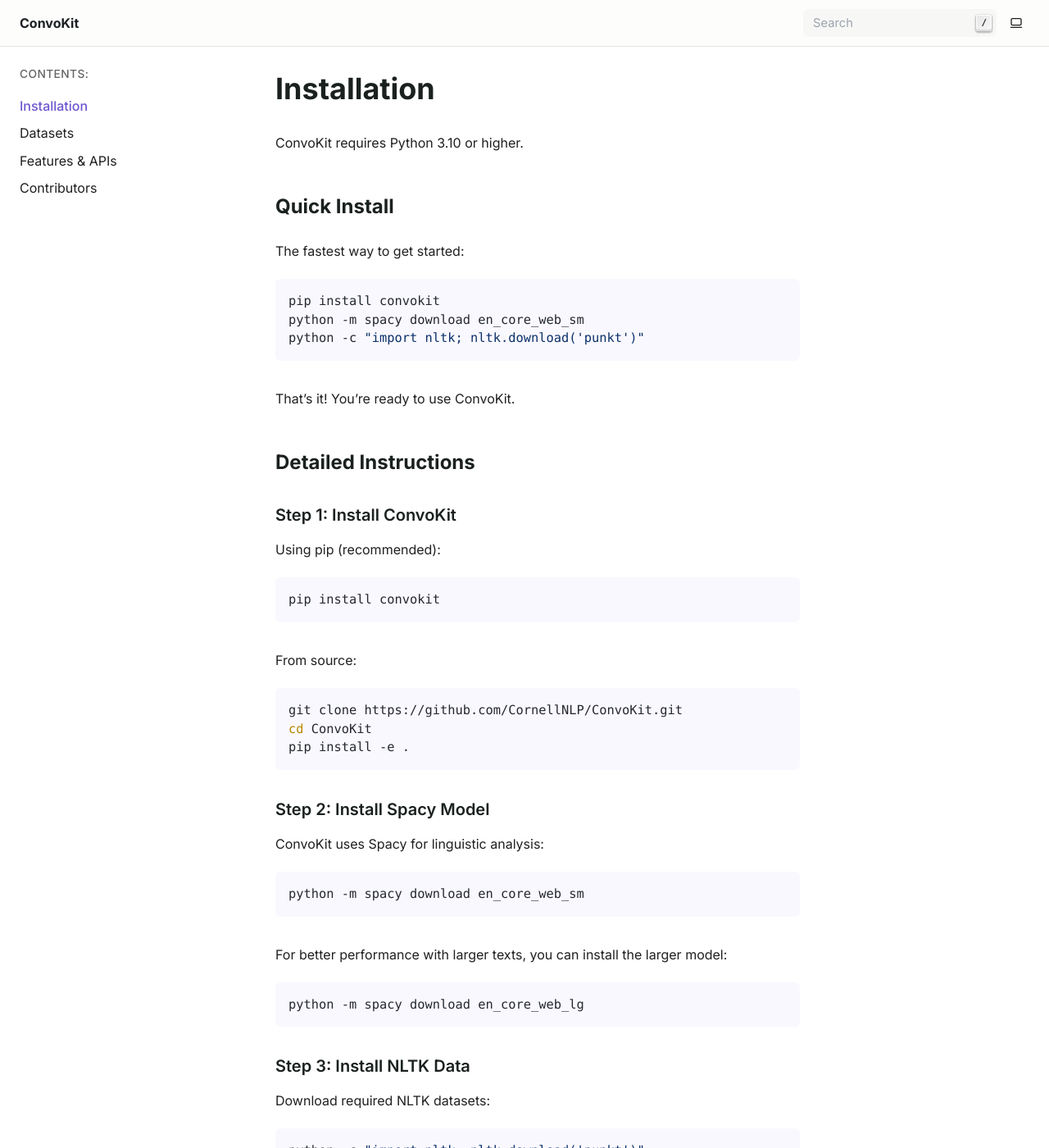
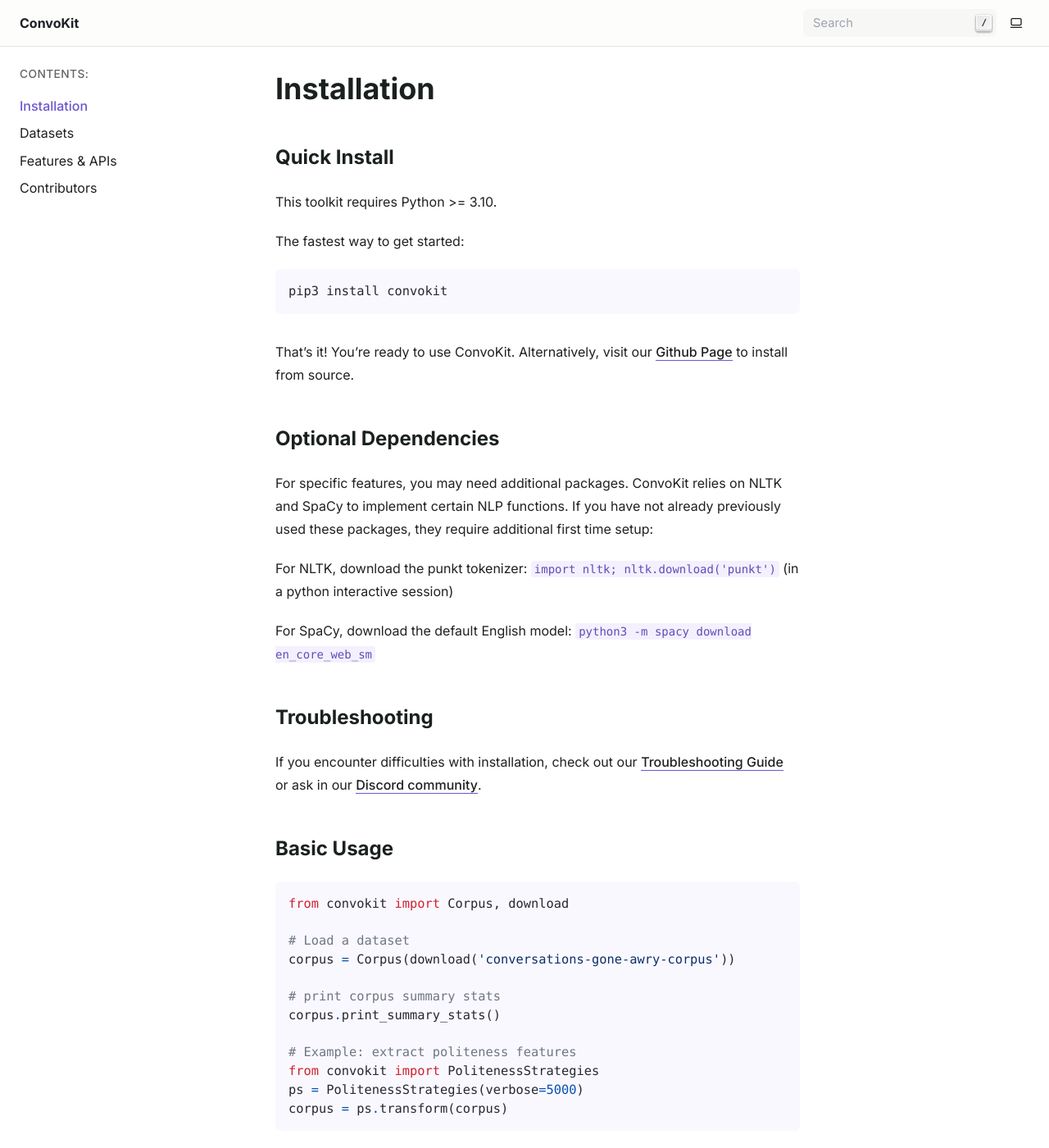
Before and after one commit to ethanxia4/convokit-website, a Sphinx documentation site: the page built from source/installation.rst, in a window 1280 px wide and 1400 px high. Shown: the whole window at 82% size. Built offline with Sphinx 7.4.7, drawn with Linux system fonts in a browser that asks for light colours; some of the changed text lies outside the part shown.

Commit message:
polish installation page and finish links

```diff
--- a/source/installation.rst
+++ b/source/installation.rst
@@ -1,164 +1,50 @@
 Installation
 ============
-
-ConvoKit requires Python 3.10 or higher.
-
 Quick Install
 -------------
+
+This toolkit requires Python >= 3.10.
 
 The fastest way to get started:
 
 .. code-block:: bash
 
-   pip install convokit
-   python -m spacy download en_core_web_sm
-   python -c "import nltk; nltk.download('punkt')"
+   pip3 install convokit
 
-That's it! You're ready to use ConvoKit.
-
-Detailed Instructions
----------------------
-
-Step 1: Install ConvoKit
-~~~~~~~~~~~~~~~~~~~~~~~~~
-
-Using pip (recommended):
-
-.. code-block:: bash
-
-   pip install convokit
-
-From source:
-
-.. code-block:: bash
-
-   git clone https://github.com/CornellNLP/ConvoKit.git
-   cd ConvoKit
-   pip install -e .
-
-Step 2: Install Spacy Model
-~~~~~~~~~~~~~~~~~~~~~~~~~~~~
-
-ConvoKit uses Spacy for linguistic analysis:
-
-.. code-block:: bash
-
-   python -m spacy download en_core_web_sm
-
-For better performance with larger texts, you can install the larger model:
-
-.. code-block:: bash
-
-   python -m spacy download en_core_web_lg
-
-Step 3: Install NLTK Data
-~~~~~~~~~~~~~~~~~~~~~~~~~~
-
-Download required NLTK datasets:
-
-.. code-block:: bash
-
-   python -c "import nltk; nltk.download('punkt')"
-
-Or from within Python:
-
-.. code-block:: python
-
-   import nltk
-   nltk.download('punkt')
-   nltk.download('punkt_tab')  # For newer NLTK versions
+That's it! You're ready to use ConvoKit. Alternatively, visit our `Github Page <https://github.com/CornellNLP/ConvoKit>`_ to install from source.
 
 Optional Dependencies
 ---------------------
 
-For specific features, you may need additional packages:
+For specific features, you may need additional packages. ConvoKit relies on NLTK and SpaCy to implement certain NLP functions. If you have not already previously used these packages, they require additional first time setup:
 
-For neural models (CRAFT):
-~~~~~~~~~~~~~~~~~~~~~~~~~~
+For NLTK, download the punkt tokenizer: ``import nltk; nltk.download('punkt')`` (in a python interactive session)
 
-.. code-block:: bash
-
-   pip install torch transformers
-
-For visualization:
-~~~~~~~~~~~~~~~~~~
-
-.. code-block:: bash
-
-   pip install matplotlib seaborn networkx
+For SpaCy, download the default English model: ``python3 -m spacy download en_core_web_sm``
 
 Troubleshooting
----------------
+----------------------
 
-Common Issues
-~~~~~~~~~~~~~
+If you encounter difficulties with installation, check out our `Troubleshooting Guide <https://convokit.cornell.edu/documentation/troubleshooting.html>`_ or ask in our `Discord community <https://discord.gg/WMFqMWgz6P>`_.
 
-**Import errors after installation**
 
-If you encounter import errors, ensure you're using Python 3.10+:
-
-.. code-block:: bash
-
-   python --version
-
-**Spacy model not found**
-
-Make sure you've downloaded the Spacy model:
-
-.. code-block:: bash
-
-   python -m spacy download en_core_web_sm
-
-**NLTK data not found**
-
-Download punkt tokenizer:
+Basic Usage
+------------------------
 
 .. code-block:: python
 
-   import nltk
-   nltk.download('punkt')
+   from convokit import Corpus, download
 
-**Memory issues with large datasets**
+   # Load a dataset
+   corpus = Corpus(download('conversations-gone-awry-corpus'))
 
-For large datasets, consider:
+   # print corpus summary stats
+   corpus.print_summary_stats()
 
-1. Processing in batches
-2. Using a machine with more RAM
-3. Using the dataset-specific optimized versions
-
-For more troubleshooting help, see our `Troubleshooting Guide <https://convokit.cornell.edu/documentation/troubleshooting.html>`_ or ask in our `Discord community <https://discord.gg/WMFqMWgz6P>`_.
-
-Verifying Installation
-----------------------
-
-Test your installation:
-
-.. code-block:: python
-
-   import convokit
-   print(convokit.__version__)
-
-   # Try loading a small corpus
-   corpus = convokit.Corpus(filename=convokit.download("friends-corpus"))
-   print(f"Loaded {len(list(corpus.iter_utterances()))} utterances")
-
-If this runs without errors, you're all set!
-
-Development Installation
-------------------------
-
-If you plan to contribute to ConvoKit:
-
-.. code-block:: bash
-
-   git clone https://github.com/CornellNLP/ConvoKit.git
-   cd ConvoKit
-   pip install -e ".[dev]"
-
-   # Install pre-commit hooks
-   pre-commit install
-
-This installs ConvoKit in editable mode with development dependencies.
+   # Example: extract politeness features
+   from convokit import PolitenessStrategies
+   ps = PolitenessStrategies(verbose=5000)
+   corpus = ps.transform(corpus)
 
 Next Steps
 ----------
```
Also changed, not shown: source/datasets.rst (+0 -79 lines), source/features.rst (+10 -10 lines), source/index.rst (+0 -32 lines).
